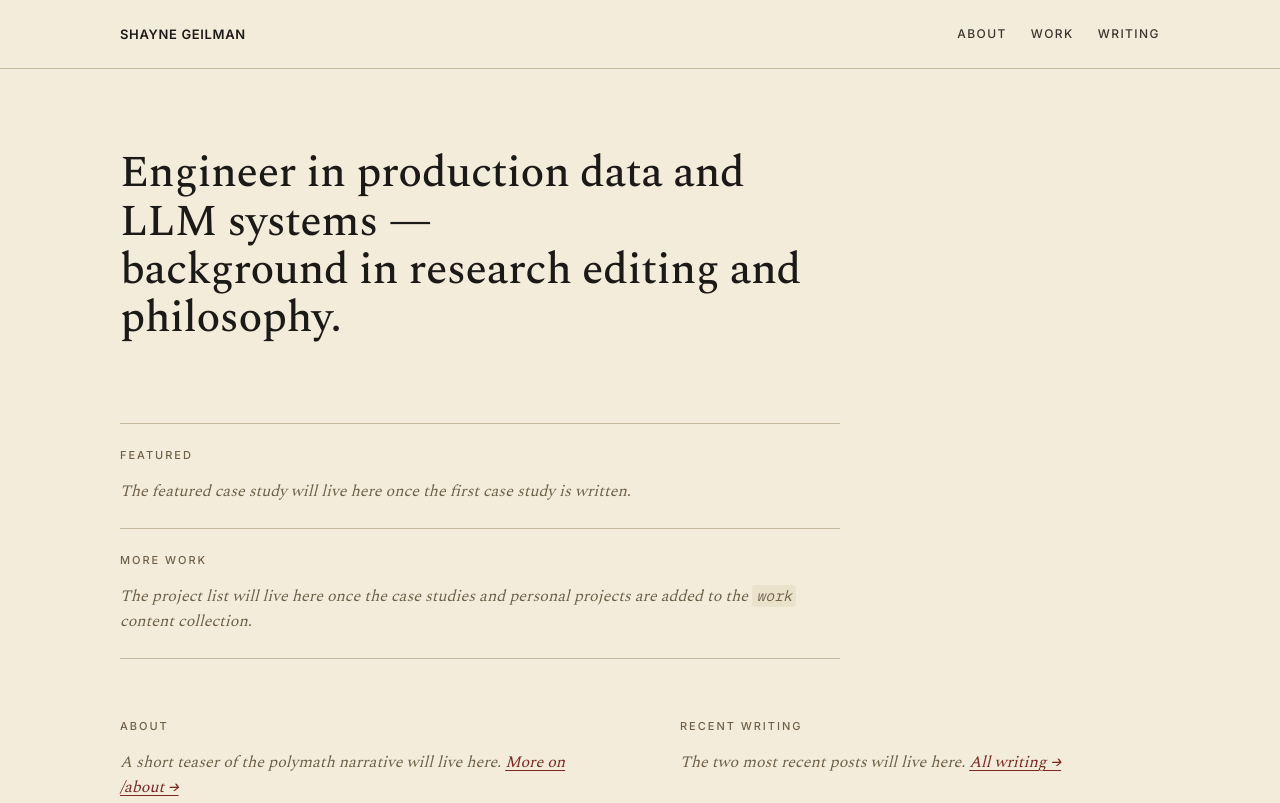
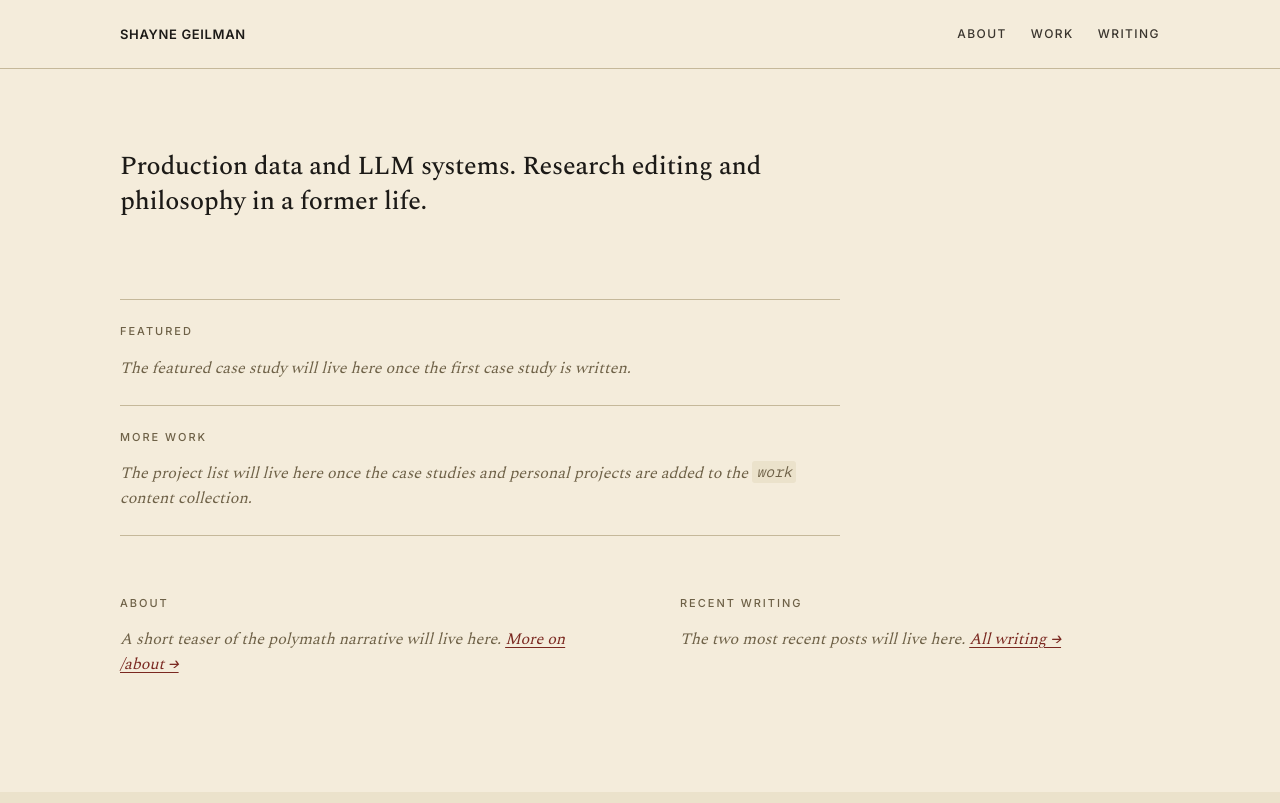
Before and after one commit to ShayneJG/Portfolio, an Astro site: page / in a window 1280 px wide. Shown: the top 803 px of the page. Built offline with nearby package versions, Linux system fonts and the light colour scheme; Astro itself is replaced by a stand-in of ours.

Commit message:
feat(home): hero is two-clause positioning sentence at deck size
Replaces the 16-word display hero with a smaller two-sentence
positioning lead:

  Production data and LLM systems. Research editing and philosophy
  in a former life.

Set in Spectral 500 at 22 px mobile / 26 px desktop, line-height
1.35–1.4. Period-separated, no em-dash. Keeps the polymath signal
on the home page in the same breath as the current focus, but at a
size that hands the page off to the FEATURED case study below
instead of competing with it.

```diff
--- a/src/pages/index.astro
+++ b/src/pages/index.astro
@@ -6,8 +6,8 @@ import { withBase } from "../lib/url";
 <Layout title="Shayne Geilman" pageType="home">
   <section class="hero content">
     <h1 class="hero-lead">
-      Engineer in production data and LLM systems —<br />
-      background in research editing and philosophy.
+      Production data and LLM systems. Research editing and philosophy
+      in a former life.
     </h1>
   </section>
 
@@ -56,22 +56,21 @@ import { withBase } from "../lib/url";
     padding: var(--space-3xl) 0 var(--space-2xl);
   }
 
-  /* The home page hero is the positioning sentence — set in display
-     type. Replaces the previous "Shayne Geilman" H1, since the
-     wordmark in the header already answers "who is this person?". */
+  /* The home page hero is the positioning sentence as H1. The
+     wordmark in the header answers "who"; the hero answers "what",
+     compactly enough to hand the page off to FEATURED below. */
   .hero-lead {
     font-family: var(--font-serif);
     font-weight: 500;
-    font-size: 32px;
-    line-height: 1.15;
-    letter-spacing: -0.01em;
+    font-size: 22px;
+    line-height: 1.4;
     color: var(--ink);
     max-width: var(--content-width);
   }
   @media (min-width: 768px) {
     .hero-lead {
-      font-size: 44px;
-      line-height: 1.1;
+      font-size: 26px;
+      line-height: 1.35;
     }
   }
 
```
Also changed, not shown: docs/superpowers/specs/2026-05-02-portfolio-overhaul-design.md (+4 -4 lines).
